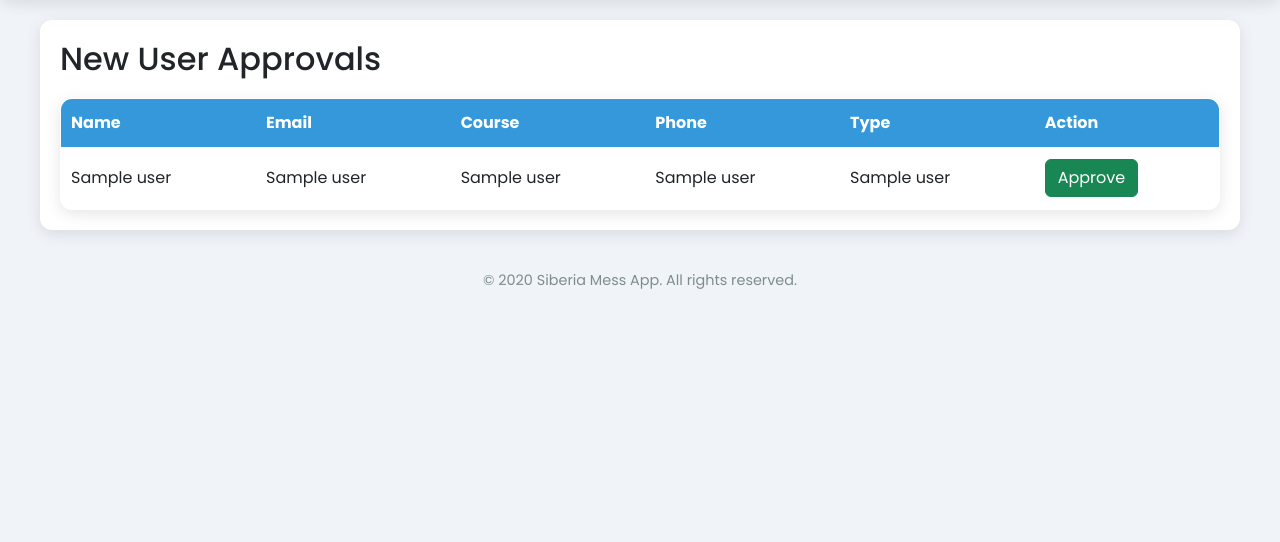
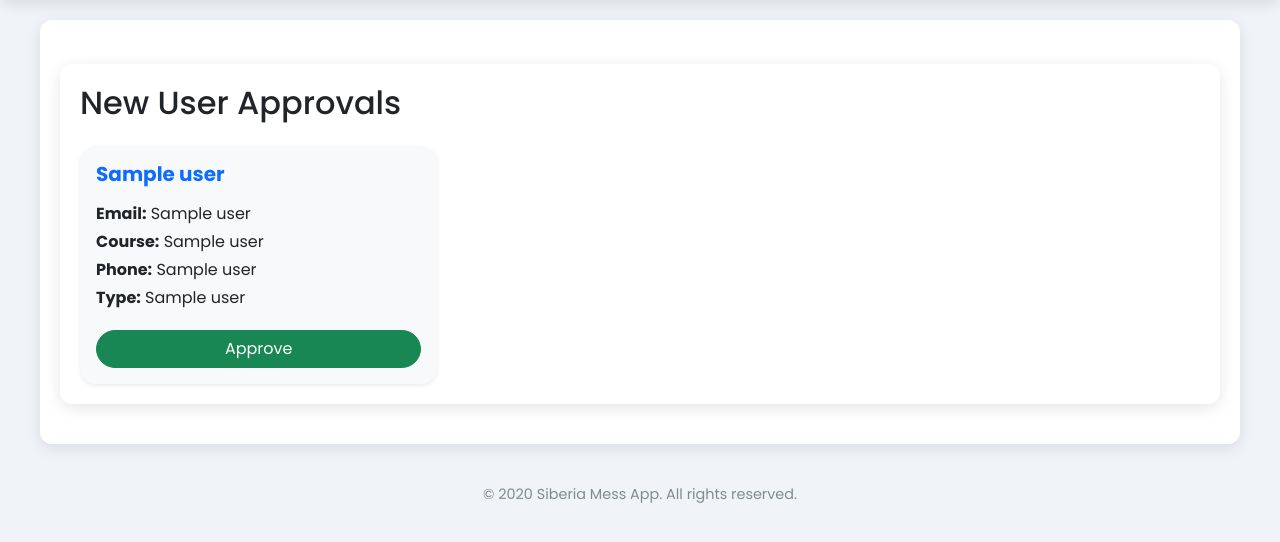
Before and after one commit to aadithr894-svg/Siberia-Mess-App, a Flask app: template templates/admin_new_users.html in a window 1280 px wide. Shown: the part 64-606 px from the top of the page. Run offline with Flask 3, Linux system fonts and the light colour scheme; the template is opened without the code that fills it: most values are stand-ins (such as "Sample title", 1, 10 or a date in 2020); some libraries are stand-ins or nearby versions.

Commit message:
first commit

```diff
--- a/templates/admin_new_users.html
+++ b/templates/admin_new_users.html
@@ -1,36 +1,47 @@
 {% extends 'base.html' %}
 
 {% block content %}
-<h2>New User Approvals</h2>
+<div class="container mt-4">
+    <h2 class="mb-4 text-center text-md-start">New User Approvals</h2>
 
-<table border="1" cellpadding="5" cellspacing="0">
-    <thead>
-        <tr>
-            <th>Name</th>
-            <th>Email</th>
-            <th>Course</th>
-            <th>Phone</th>
-            <th>Type</th>
-            <th>Action</th>
-        </tr>
-    </thead>
-    <tbody>
+    <div class="row g-4">
         {% for user in users %}
-        <tr>
-            <td>{{ user[1] }}</td>
-            <td>{{ user[2] }}</td>
-            <td>{{ user[3] }}</td>
-            <td>{{ user[4] }}</td>
-            <td>{{ user[5] }}</td>
-            <td>
-                <a href="{{ url_for('approve_new_user', user_id=user[0]) }}" class="btn btn-success">Approve</a>
-            </td>
-        </tr>
+        <div class="col-12 col-md-6 col-lg-4">
+            <div class="card shadow-sm border-0 rounded-4 bg-light h-100">
+                <div class="card-body">
+                    <h5 class="card-title mb-3">{{ user[1] }}</h5>
+                    <p class="mb-1"><strong>Email:</strong> {{ user[2] }}</p>
+                    <p class="mb-1"><strong>Course:</strong> {{ user[3] }}</p>
+                    <p class="mb-1"><strong>Phone:</strong> {{ user[4] }}</p>
+                    <p class="mb-1"><strong>Type:</strong> {{ user[5]|capitalize }}</p>
+                    <a href="{{ url_for('approve_new_user', user_id=user[0]) }}" class="btn btn-success w-100 mt-3 rounded-pill">
+                        Approve
+                    </a>
+                </div>
+            </div>
+        </div>
         {% else %}
-        <tr>
-            <td colspan="6">No new users to approve.</td>
-        </tr>
+        <div class="col-12">
+            <div class="alert alert-info text-center rounded-3">
+                No new users to approve.
+            </div>
+        </div>
         {% endfor %}
-    </tbody>
-</table>
+    </div>
+</div>
+
+<!-- Optional Custom Styling -->
+<style>
+.card-title {
+    font-weight: 700;
+    color: #0d6efd;
+}
+.card {
+    transition: transform 0.2s ease, box-shadow 0.2s ease;
+}
+.card:hover {
+    transform: translateY(-4px);
+    box-shadow: 0 8px 20px rgba(0,0,0,0.1);
+}
+</style>
 {% endblock %}
```
